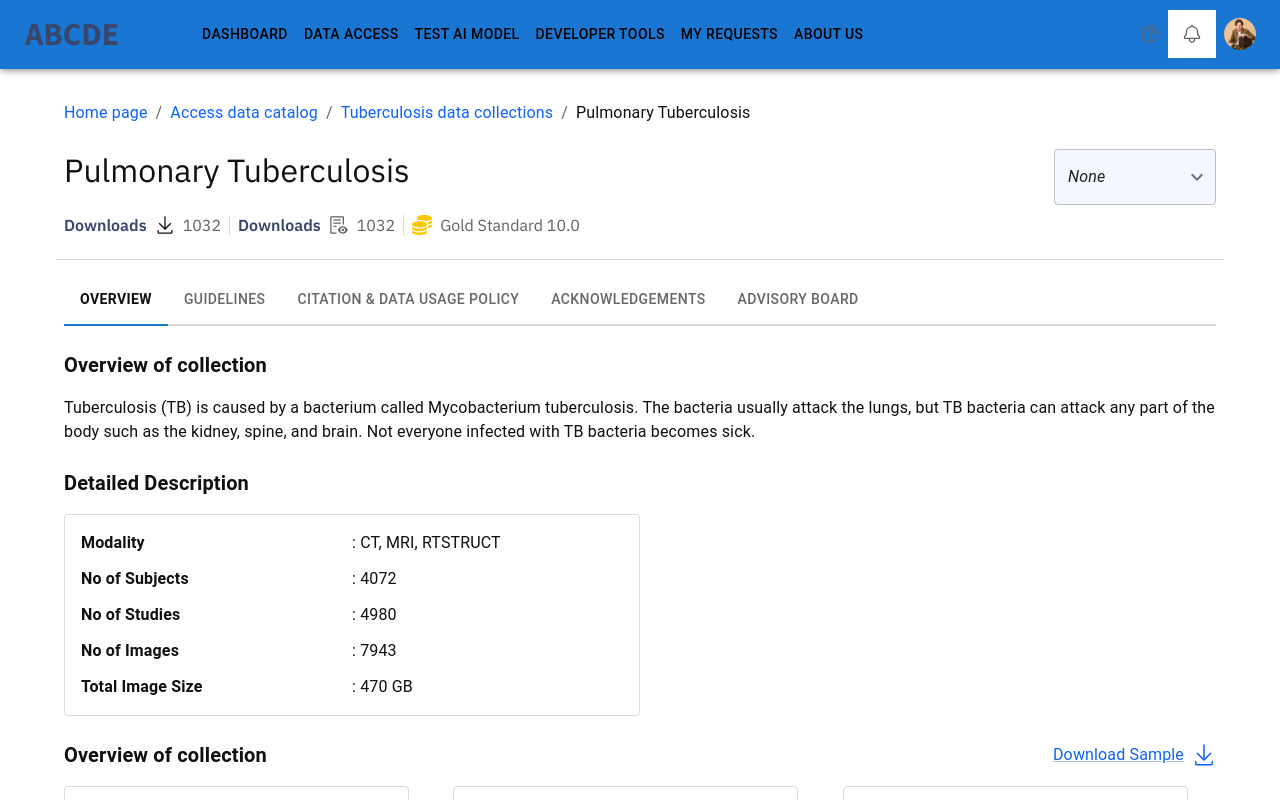
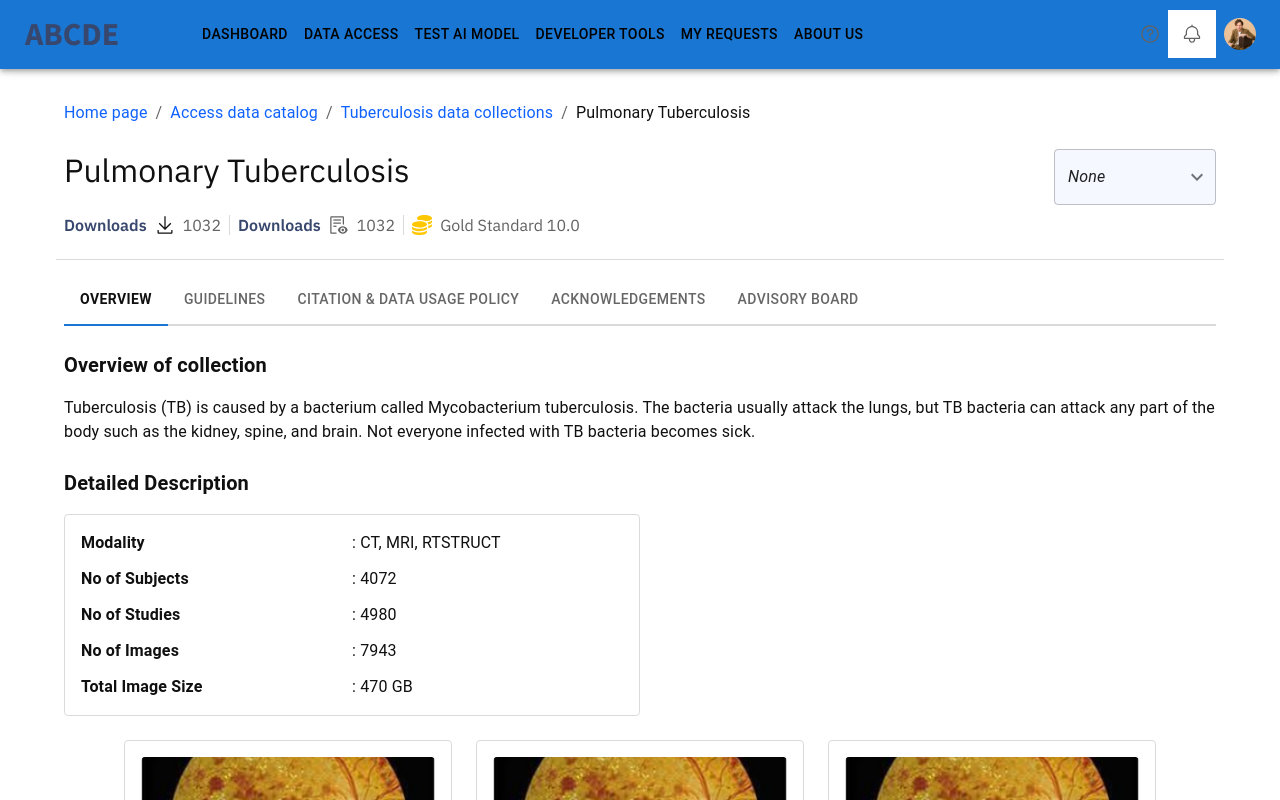
Before and after one commit to rninave/poc-react-task, a Next.js app: page / in a window 1280 px wide. Built offline with nearby package versions, Linux system fonts and the light colour scheme.

Commit message:
card and carousel changes

```diff
--- a/src/components/Carousel.js
+++ b/src/components/Carousel.js
@@ -9,6 +9,7 @@ import Copy from '../assets/images/copy-icon.svg';
 import ArrowBackIcon from '@mui/icons-material/ArrowBack';
 import ArrowForwardIcon from '@mui/icons-material/ArrowForward';
 import Container from '@mui/material/Container';
+
 
 function Carousel() {
     const settings = {
--- a/src/components/Overview-content.js
+++ b/src/components/Overview-content.js
@@ -4,6 +4,7 @@ import Box from '@mui/material/Box';
 import Cards from '../components/cards';
 import { Button } from '@mui/material';
 import MyTable from '@/components/MyTable';
+import Carousel from '@/components/Carousel';
 
 
 function Overview() {
@@ -50,7 +51,10 @@ function Overview() {
       </Box>
 
       {/* card  */}
-      <Cards />
+      {/* <Cards /> */}
+
+         {/* Carousel slider */}
+         <Carousel />
 
       {/* Request access  */}
       <Box className="d-md-flex align-items-center justify-content-between border-grey-light p-16 border-radius-4px mb-16">
--- a/src/page/homepage.js
+++ b/src/page/homepage.js
@@ -17,7 +17,6 @@ import MenuItem from '@mui/material/MenuItem';
 import Tabs from '@mui/material/Tabs';
 import Tab from '@mui/material/Tab';
 import KeyboardArrowDownIcon from '@mui/icons-material/KeyboardArrowDown';
-import Carousel from '@/components/Carousel';
 import Header from '@/components/header';
 import TabComp from '../components/TabComp';
 import HomeBreadcrumbs from '../components/breadcrumbs';
@@ -113,11 +112,6 @@ export default function Homepage() {
           </Container>
         </Box>
 
-        <container>
-          <Carousel />
-
-        </container>
-        {/* Carousel slider */}
       </Box>
     </>
   );
```
